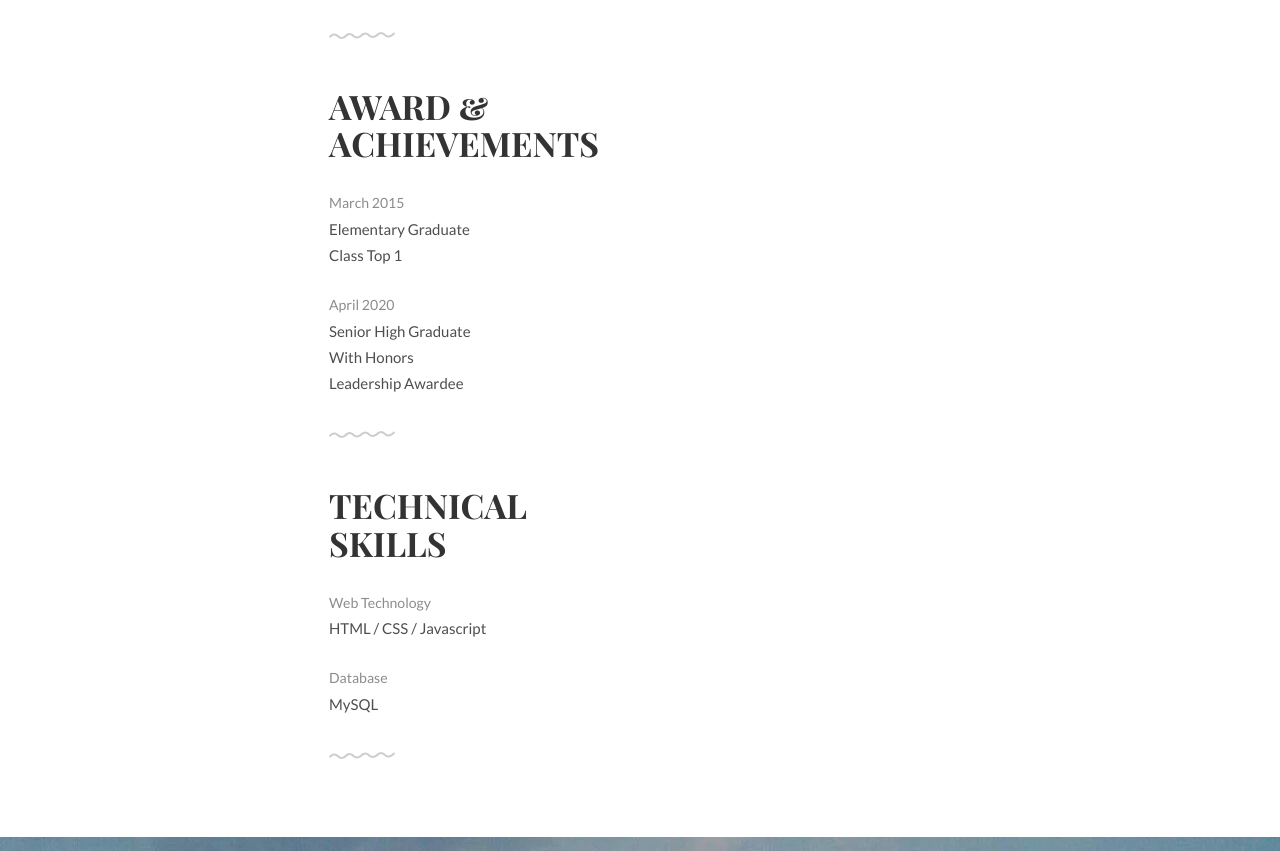
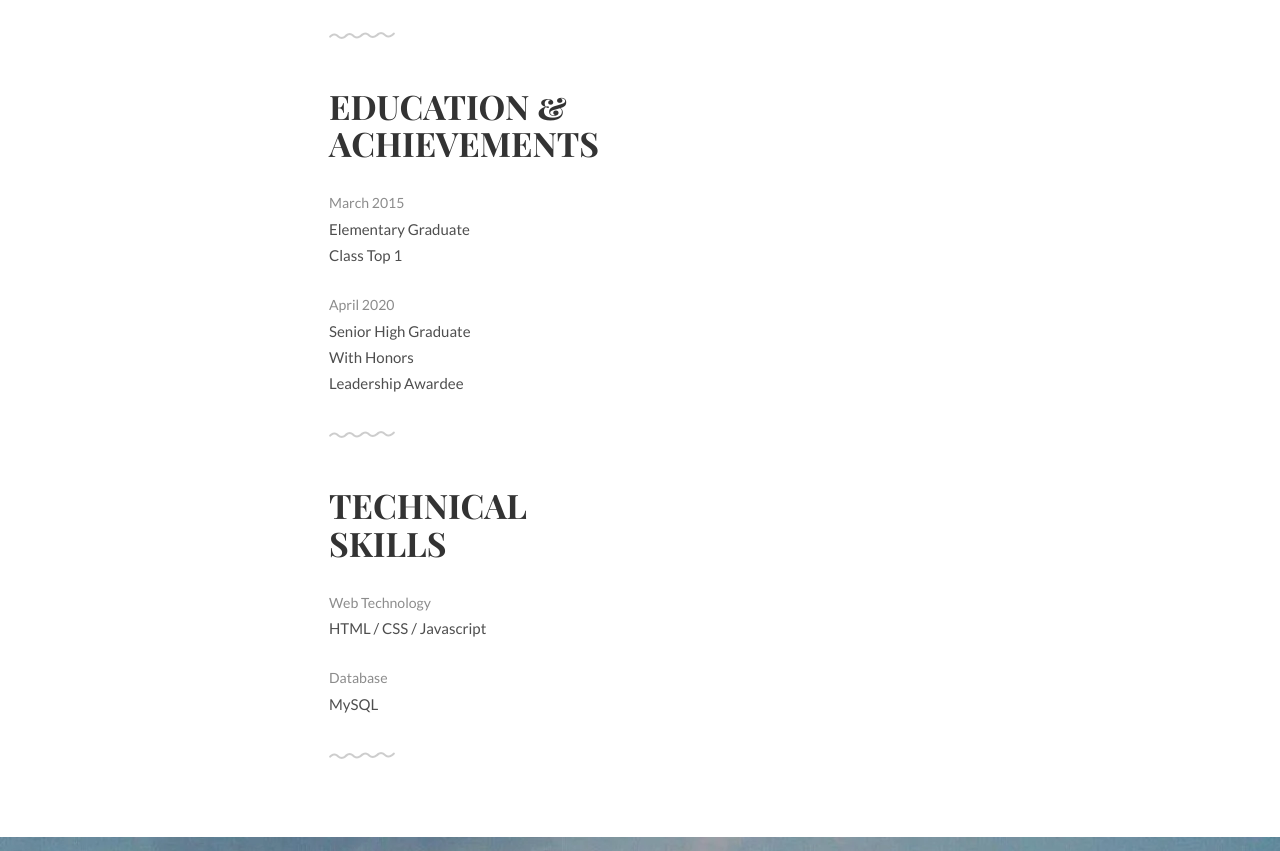
Before and after one commit to nieler/resume, a plain HTML site: page index.html in a window 1280 px wide. Shown: the part 1021-1872 px from the top of the page. Drawn offline with Linux system fonts and the light colour scheme.

Commit message:
Update index.html

```diff
--- a/index.html
+++ b/index.html
@@ -83,7 +83,7 @@
 	<!-- Education & Achievements -->
 	<div class="award section second" id="achievements">
 		<div class="container">
-			<h1>Award &amp;<br>Achievements</h1>
+			<h1>Education &amp;<br>Achievements</h1>
 			<ul class="award-list list-flat">
 				<li>March 2015</li>
 				<li>Elementary Graduate</li>
```
